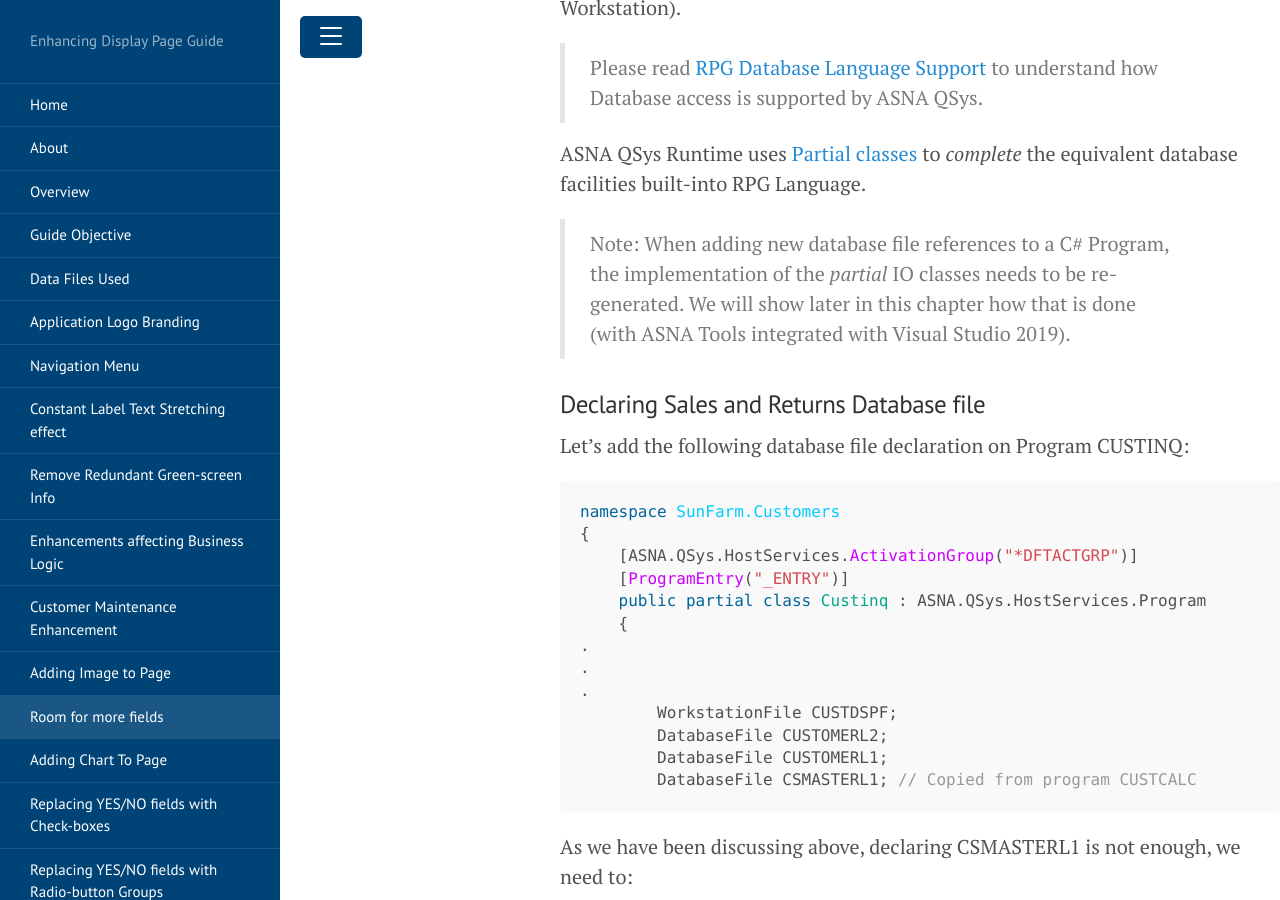
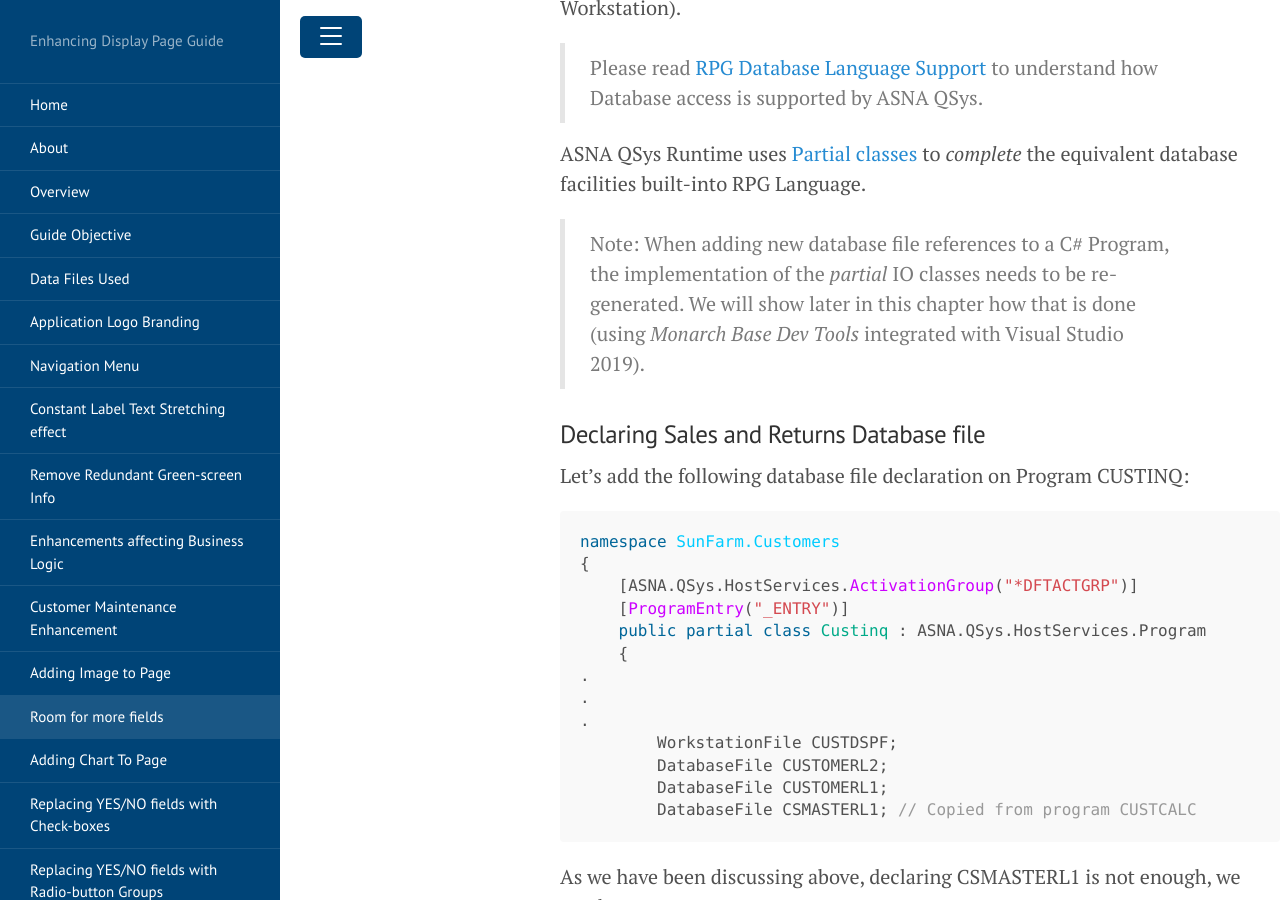
Before and after one commit to ASNA/SunFarm, a Jekyll site: the page built from docs/merging-two-screens.md, in a window 1280 px wide and 900 px high, scrolled down 5052 px. Built offline with Jekyll 4.4.1, drawn with Linux system fonts in a browser that asks for light colours.

Commit message:
Update referenced name.

```diff
--- a/docs/merging-two-screens.md
+++ b/docs/merging-two-screens.md
@@ -125,7 +125,7 @@ In particular, declaring files in RPG would make available *global* fields that
 
 ASNA QSys Runtime uses [Partial classes](https://docs.microsoft.com/en-us/dotnet/csharp/programming-guide/classes-and-structs/partial-classes-and-methods) to *complete* the equivalent database facilities built-into RPG Language.
 
->Note: When adding new database file references to a C# Program, the implementation of the *partial* IO classes needs to be re-generated. We will show later in this chapter how that is done (with ASNA Tools integrated with Visual Studio 2019).
+>Note: When adding new database file references to a C# Program, the implementation of the *partial* IO classes needs to be re-generated. We will show later in this chapter how that is done (using *Monarch Base Dev Tools* integrated with Visual Studio 2019).
 
 ### Declaring Sales and Returns Database file
 
```
